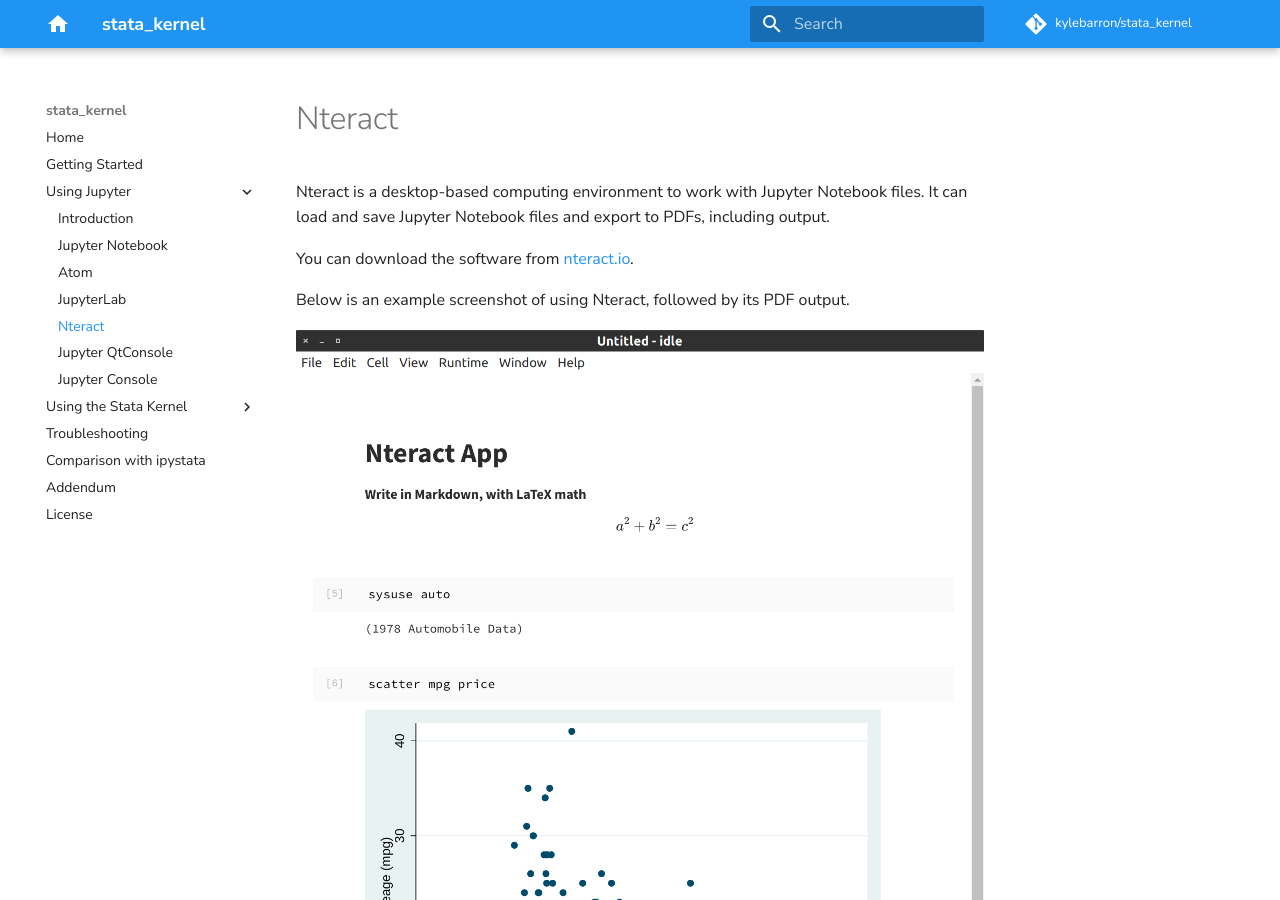
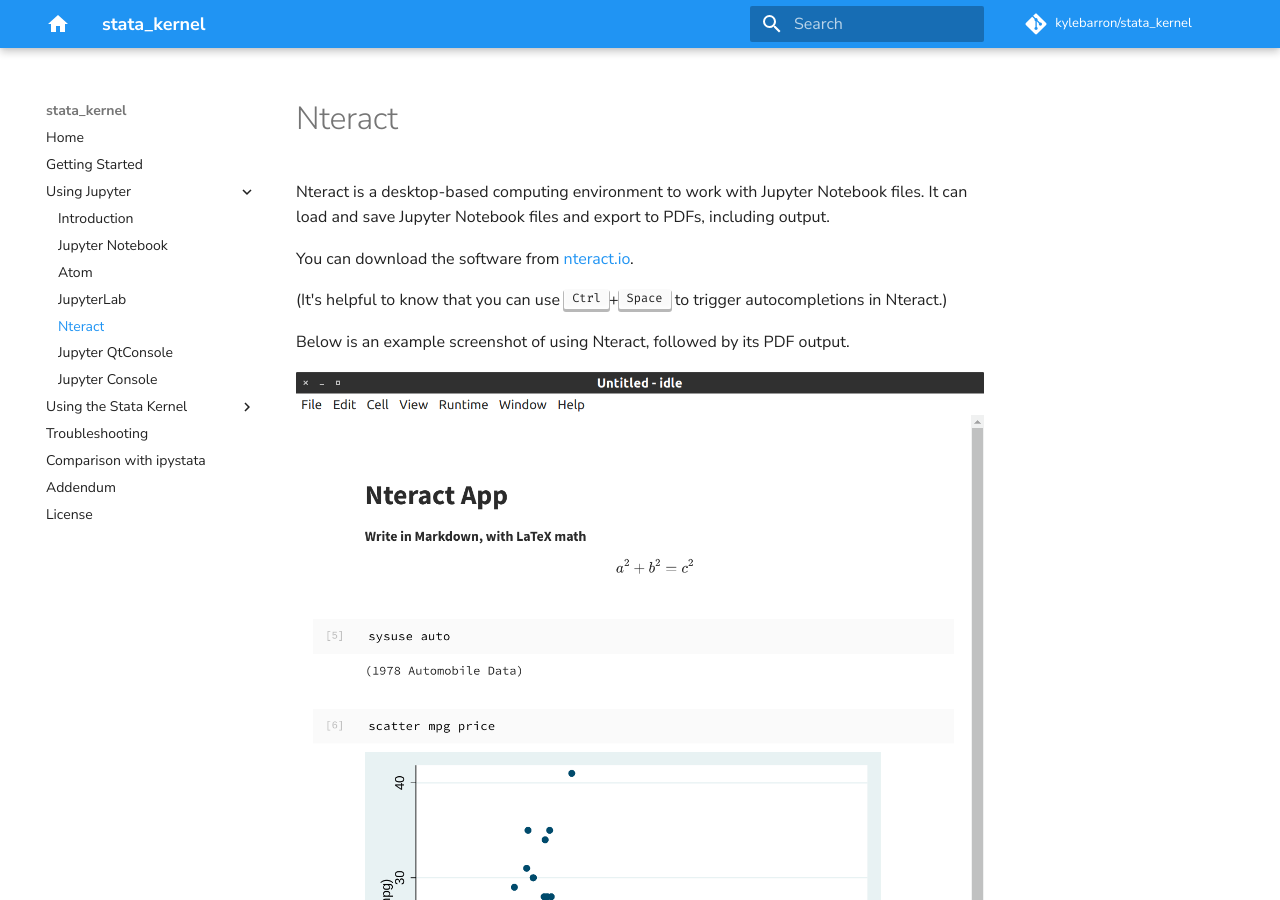
Before and after one commit to kylebarron/stata_kernel, an MkDocs documentation site: the page built from docs/src/using_jupyter/nteract.md, in a window 1280 px wide and 900 px high. Built offline with MkDocs 1.6.1 and Material for MkDocs 9.7.7, drawn with Linux system fonts in a browser that asks for light colours; comment, search, counter and statistics services are not loaded.

Commit message:
Add nteract autocomplete note

```diff
--- a/docs/src/using_jupyter/nteract.md
+++ b/docs/src/using_jupyter/nteract.md
@@ -3,6 +3,8 @@
 Nteract is a desktop-based computing environment to work with Jupyter Notebook files. It can load and save Jupyter Notebook files and export to PDFs, including output.
 
 You can download the software from <https://nteract.io>.
+
+(It's helpful to know that you can use <kbd>Ctrl</kbd>+<kbd>Space</kbd> to trigger autocompletions in Nteract.)
 
 Below is an example screenshot of using Nteract, followed by its PDF output.
 
```
